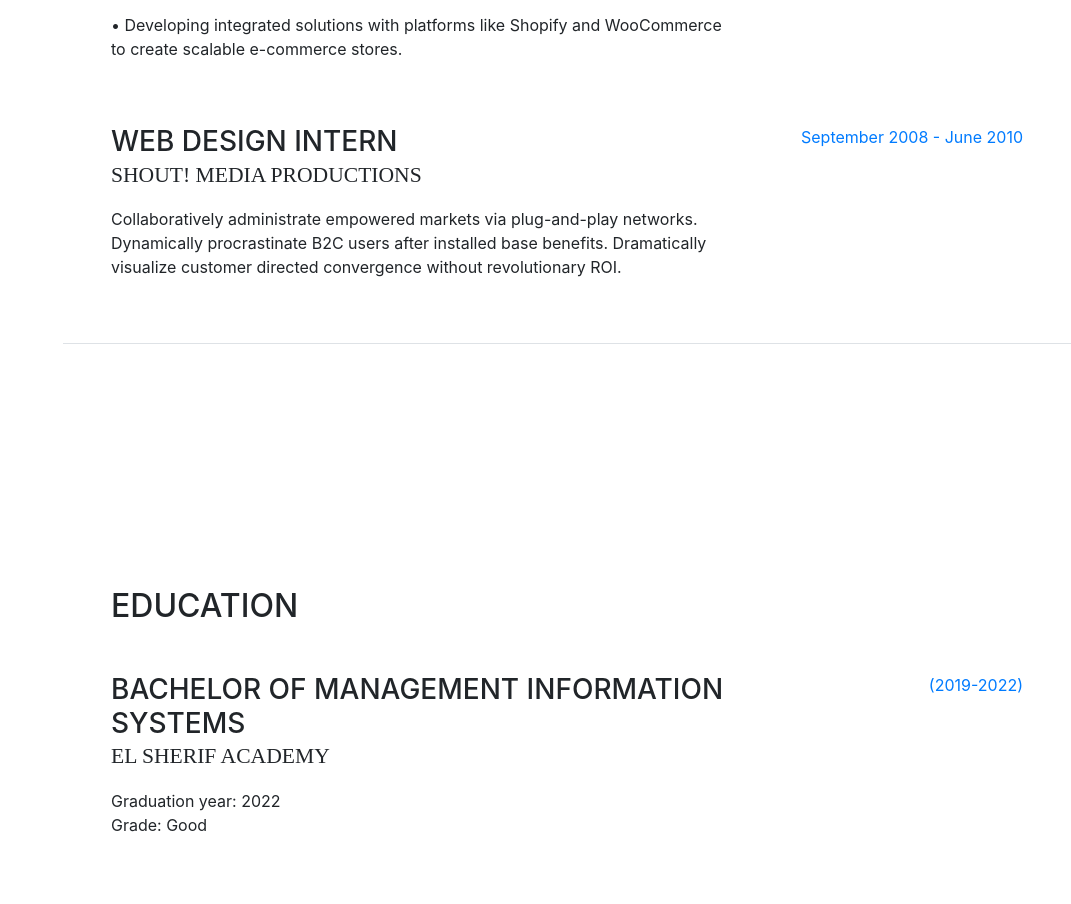
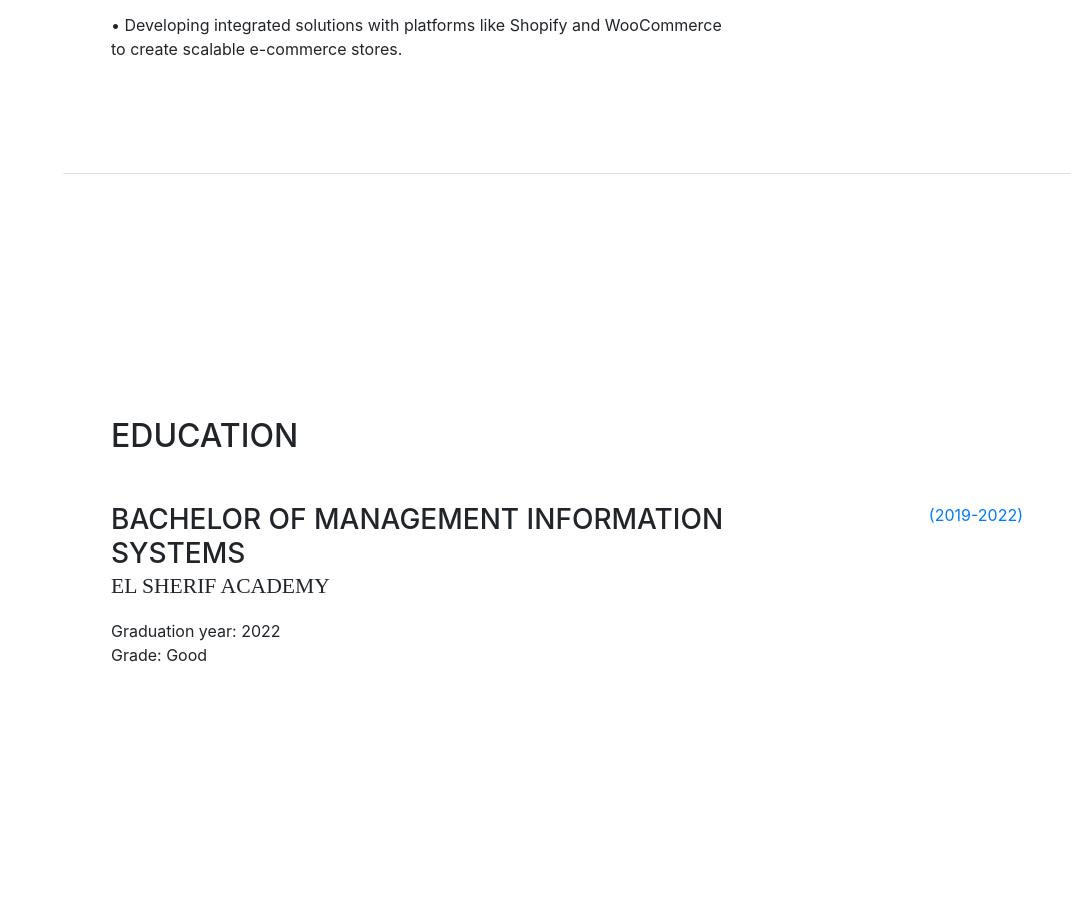
Before and after one commit to MohAdell/Portfolio, a website with bundled scripts: page index.html in a window 1280 px wide. Shown: the part 1733-2637 px from the top of the page, without its empty margins (209-1280 px from the left). Built offline with nearby package versions, Linux system fonts and the light colour scheme; a web font is replaced by a local one.

Commit message:
Update index.html

```diff
--- a/index.html
+++ b/index.html
@@ -145,17 +145,6 @@
           </div>
 
 
-          <div class="resume-item d-flex flex-column flex-md-row">
-            <div class="resume-content mr-auto">
-              <h3 class="mb-0">Web Design Intern</h3>
-              <div class="subheading mb-3">Shout! Media Productions</div>
-              <p>Collaboratively administrate empowered markets via plug-and-play networks. Dynamically procrastinate B2C users after installed base benefits. Dramatically visualize customer directed convergence without revolutionary ROI.</p>
-            </div>
-            <div class="resume-date text-md-right">
-              <span class="text-primary">September 2008 - June 2010</span>
-            </div>
-          </div>
-
         </div>
 
       </section>
```
